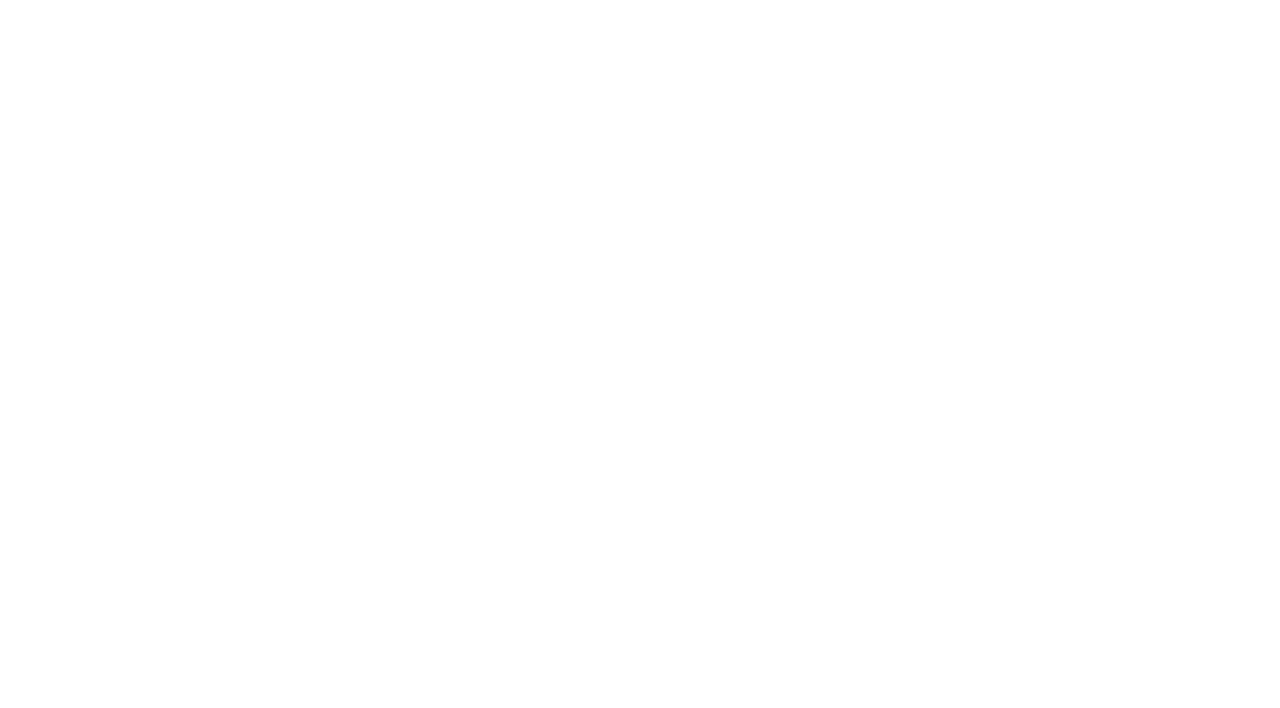
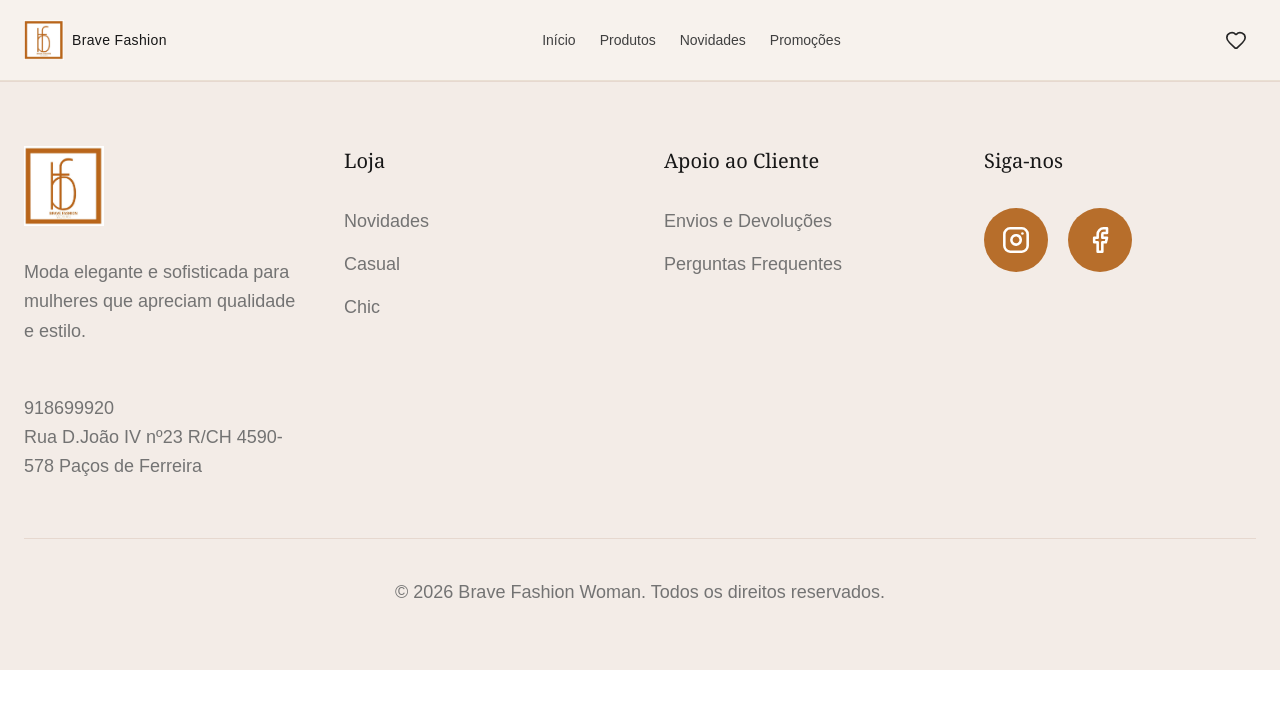
Before and after one commit to liac1983/Brave-Fashion, a Next.js app in the folder brave-fashion-store/: page /arranjos in a window 1280 px wide. Shown: the top 708 px of the page. Built offline with nearby package versions, Linux system fonts and the light colour scheme.

Commit message:
Page and layout shop

```diff
--- a/brave-fashion-store/app/layout.tsx
+++ b/brave-fashion-store/app/layout.tsx
@@ -1,5 +1,7 @@
 import type { Metadata } from "next";
 import "./globals.css";
+import Header from "@/components/layout/header";
+import Footer from "@/components/layout/footer";
 import { FavoritesProvider } from "@/components/favorites/favorites-provider";
 
 export const metadata: Metadata = {
@@ -15,7 +17,11 @@ export default function RootLayout({
   return (
     <html lang="pt">
       <body className="min-h-screen bg-white text-black">
-        <FavoritesProvider>{children}</FavoritesProvider>
+        <FavoritesProvider>
+          <Header />
+          <main>{children}</main>
+          <Footer />
+        </FavoritesProvider>
       </body>
     </html>
   );
--- a/brave-fashion-store/app/layout1.tsx
+++ b/brave-fashion-store/app/layout2.tsx
@@ -1,7 +1,5 @@
 import type { Metadata } from "next";
 import "./globals.css";
-import Header from "@/components/layout/header";
-import Footer from "@/components/layout/footer";
 import { FavoritesProvider } from "@/components/favorites/favorites-provider";
 
 export const metadata: Metadata = {
@@ -17,11 +15,7 @@ export default function RootLayout({
   return (
     <html lang="pt">
       <body className="min-h-screen bg-white text-black">
-        <FavoritesProvider>
-          <Header />
-          <main>{children}</main>
-          <Footer />
-        </FavoritesProvider>
+        <FavoritesProvider>{children}</FavoritesProvider>
       </body>
     </html>
   );
```
Also changed, not shown: brave-fashion-store/app/(coming-soon)/page2.tsx (renamed from brave-fashion-store/app/(coming-soon)/page.tsx), brave-fashion-store/app/page.tsx (renamed from brave-fashion-store/app/page1.tsx).
